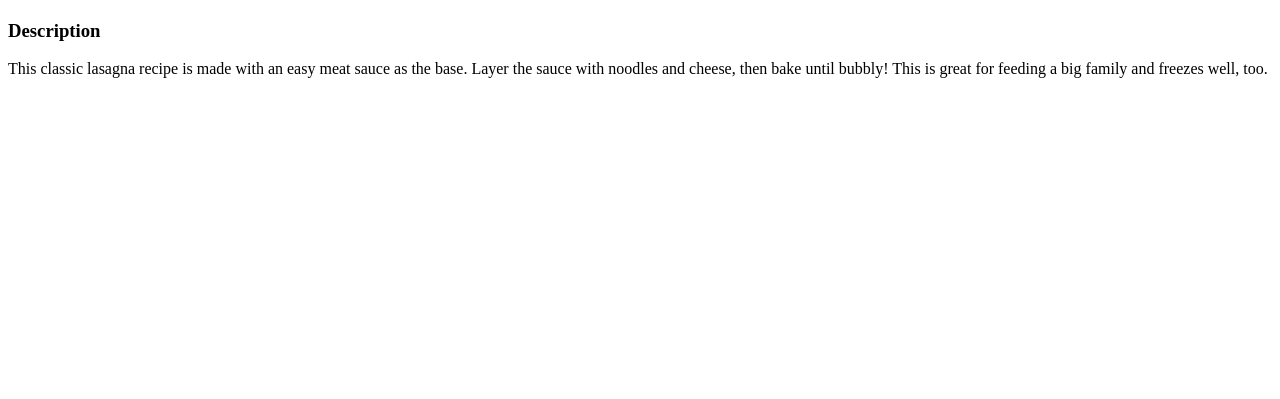
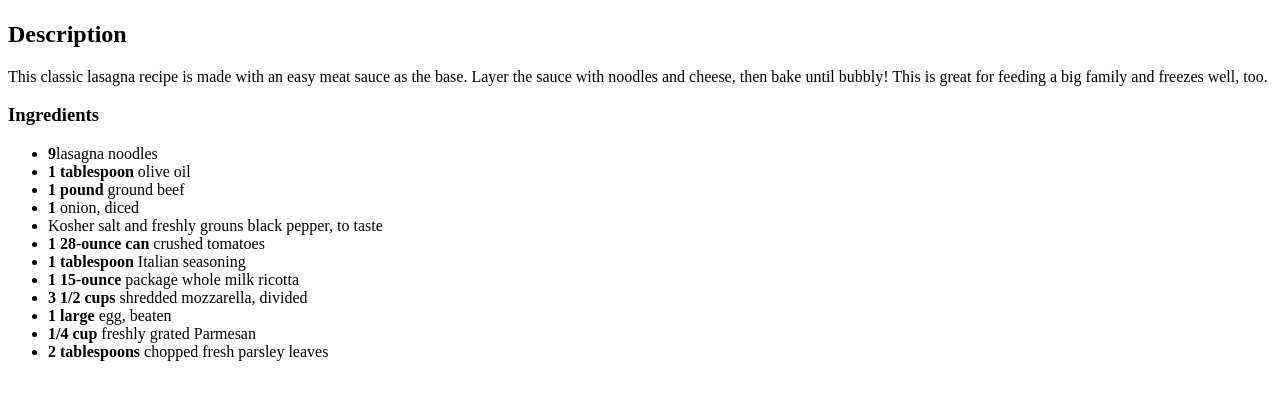
Before and after one commit to drome13/odin-recipes, a plain HTML site: page recipes/lasagna.html in a window 1280 px wide. Shown: the part 99-498 px from the top of the page. Drawn offline with Linux system fonts and the light colour scheme.

Commit message:
add ingredients list to lasagna.html

```diff
--- a/recipes/lasagna.html
+++ b/recipes/lasagna.html
@@ -7,8 +7,24 @@
     <body>
         <h1>Lasagna Recipe</h1>
         <img src="../imgs/lasagna.jpg">
-        <h3>Description</h3>
+
+        <h2>Description</h2>
             <p>This classic lasagna recipe is made with an easy meat sauce as the base.
                 Layer the sauce with noodles and cheese, then bake until bubbly! This is great for feeding a big family and freezes well, too.</p>
+        <h3>Ingredients</h3>
+        <ul>
+            <li><strong>9</strong>lasagna noodles</li>
+            <li><strong>1 tablespoon</strong> olive oil</li>
+            <li><strong>1 pound</strong> ground beef</li>
+            <li><strong>1</strong> onion, diced</li>
+            <li>Kosher salt and freshly grouns black pepper, to taste</li>
+            <li><strong>1 28-ounce can</strong> crushed tomatoes</li>
+            <li><strong>1 tablespoon</strong> Italian seasoning</li>
+            <li><strong>1 15-ounce</strong> package whole milk ricotta</li>
+            <li><strong>3 1/2 cups</strong> shredded mozzarella, divided</li>
+            <li><strong>1 large</strong> egg, beaten</li>
+            <li><strong>1/4 cup</strong> freshly grated Parmesan</li>
+            <li><strong>2 tablespoons</strong> chopped fresh parsley leaves</li>
+        </ul>
     </body>
 </html>
```
